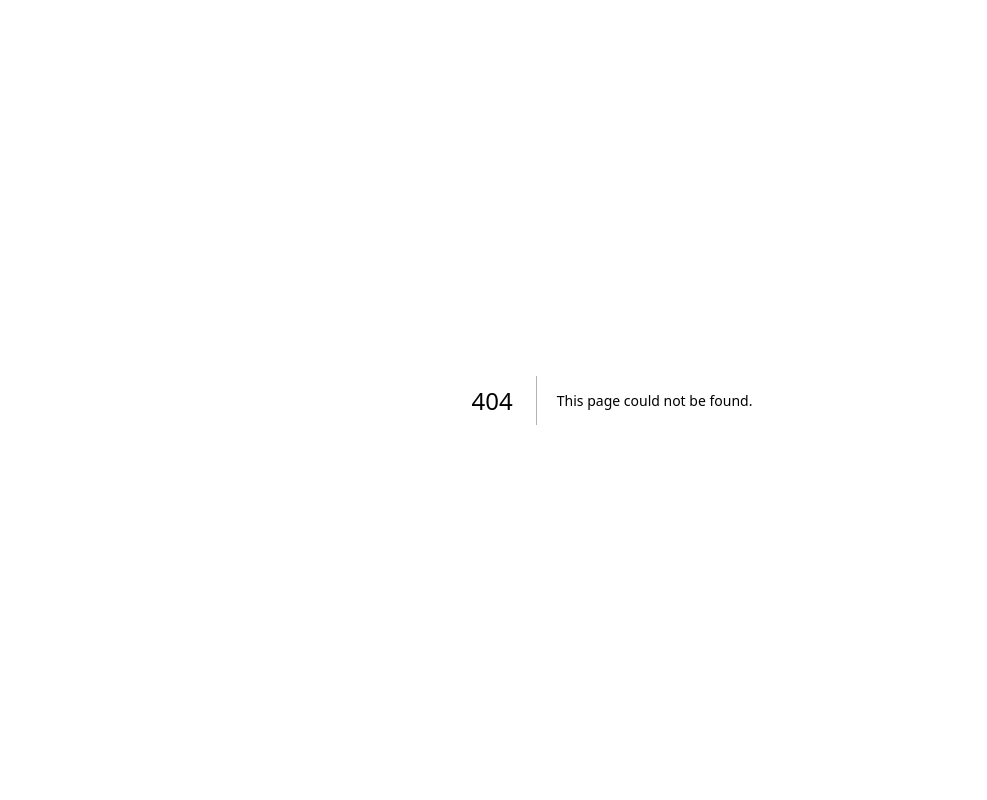
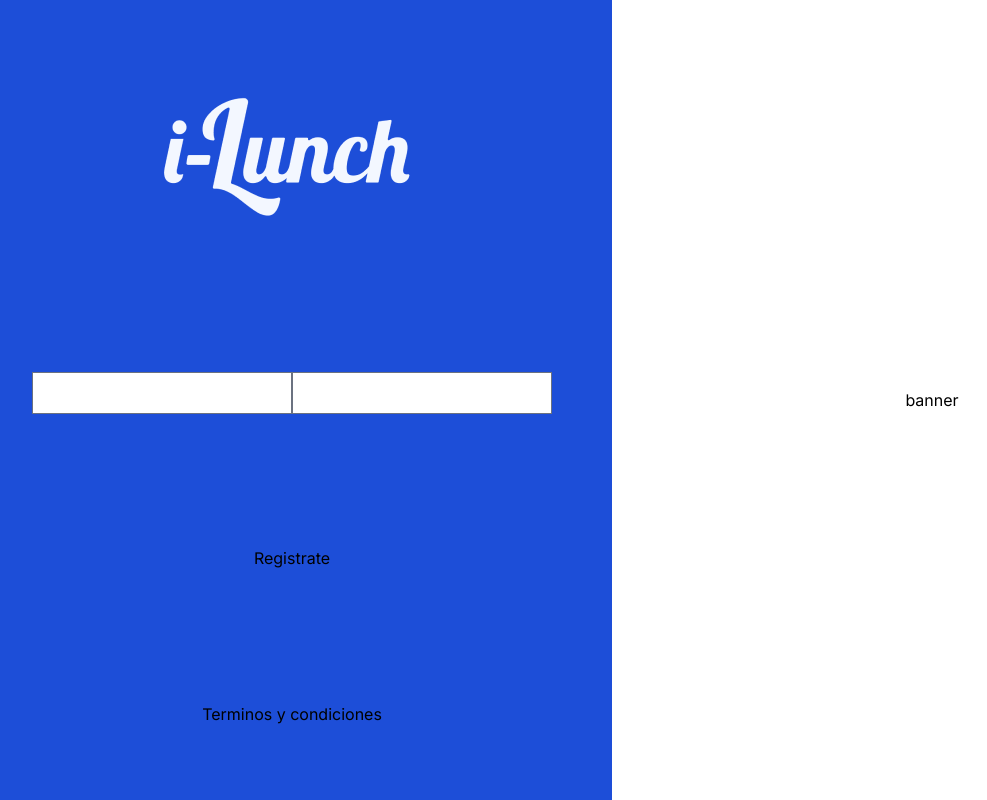
Before and after one commit to iLunch-delivery/iLunch-frontend, a Next.js app: page /login in a window 1280 px wide. Before the commit this address had no page. Shown: the whole page, without its empty margins (28-1015 px from the left). Built offline with nearby package versions, Linux system fonts and the light colour scheme.

Commit message:
Home structural build

```diff
--- a/app/globals.css
+++ b/app/globals.css
@@ -2,26 +2,11 @@
 @tailwind components;
 @tailwind utilities;
 
-:root {
-  --foreground-rgb: 0, 0, 0;
-  --background-start-rgb: 214, 219, 220;
-  --background-end-rgb: 255, 255, 255;
+* {
+  box-sizing: border-box;
 }
 
-@media (prefers-color-scheme: dark) {
-  :root {
-    --foreground-rgb: 255, 255, 255;
-    --background-start-rgb: 0, 0, 0;
-    --background-end-rgb: 0, 0, 0;
-  }
+body,
+html {
+  height: 100vh;
 }
-
-body {
-  color: rgb(var(--foreground-rgb));
-  background: linear-gradient(
-      to bottom,
-      transparent,
-      rgb(var(--background-end-rgb))
-    )
-    rgb(var(--background-start-rgb));
-}
--- /dev/null
+++ b/app/login/page.tsx
@@ -0,0 +1,22 @@
+import Image from 'next/image'
+import React from 'react'
+import logo from '@/assets/i-Lunch - Logo 1.png'
+import LoginForm from '@/components/features/LoginForm'
+
+function page() {
+  return (
+    <main className='flex h-full w-full'>
+      <section className='form-section bg-blue-700 w-1/2 flex flex-col items-center justify-around py-2'>
+        <Image src={logo} alt='iLunch Logo' />
+        <LoginForm />
+        <div>Registrate</div>
+        <div className='disclaimer'>Terminos y condiciones</div>
+      </section>
+      <section className='banner-section w-1/2 flex flex-col items-center justify-center'>
+        <div>banner</div>
+      </section>
+    </main>
+  )
+}
+
+export default page
--- /dev/null
+++ b/components/features/LoginForm.tsx
@@ -0,0 +1,12 @@
+import React from 'react'
+
+function LoginForm() {
+  return (
+    <form action=''>
+      <input type='email' />
+      <input type='password' />
+    </form>
+  )
+}
+
+export default LoginForm
--- a/tailwind.config.ts
+++ b/tailwind.config.ts
@@ -4,17 +4,17 @@ const config: Config = {
   content: [
     './pages/**/*.{js,ts,jsx,tsx,mdx}',
     './components/**/*.{js,ts,jsx,tsx,mdx}',
-    './app/**/*.{js,ts,jsx,tsx,mdx}',
+    './app/**/*.{js,ts,jsx,tsx,mdx}'
   ],
   theme: {
     extend: {
       backgroundImage: {
         'gradient-radial': 'radial-gradient(var(--tw-gradient-stops))',
         'gradient-conic':
-          'conic-gradient(from 180deg at 50% 50%, var(--tw-gradient-stops))',
-      },
-    },
+          'conic-gradient(from 180deg at 50% 50%, var(--tw-gradient-stops))'
+      }
+    }
   },
-  plugins: [],
+  plugins: [require('@tailwindcss/forms')]
 }
 export default config
```
Also changed, not shown: package.json (+5 -4 lines), assets/i-Lunch - Logo 1.png (added), 1 other file (tests, documents, lock files or other folders).
